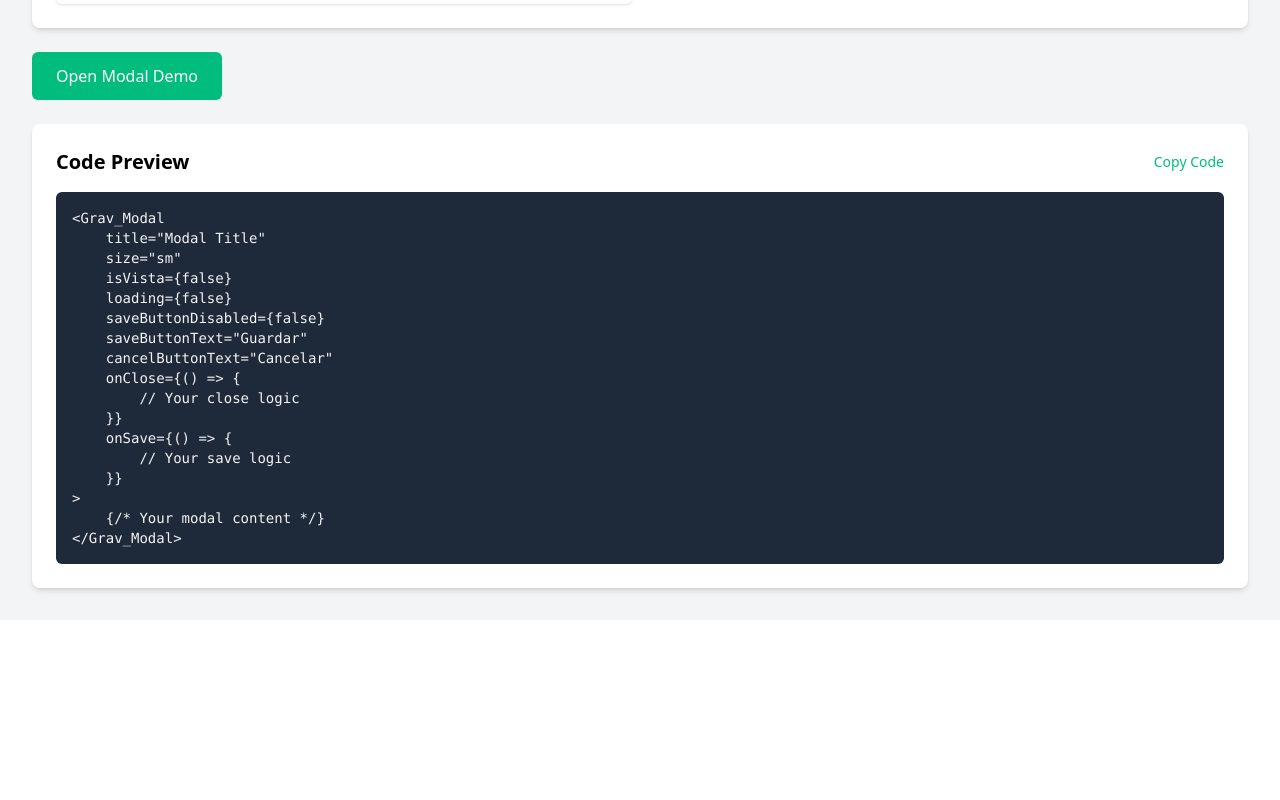
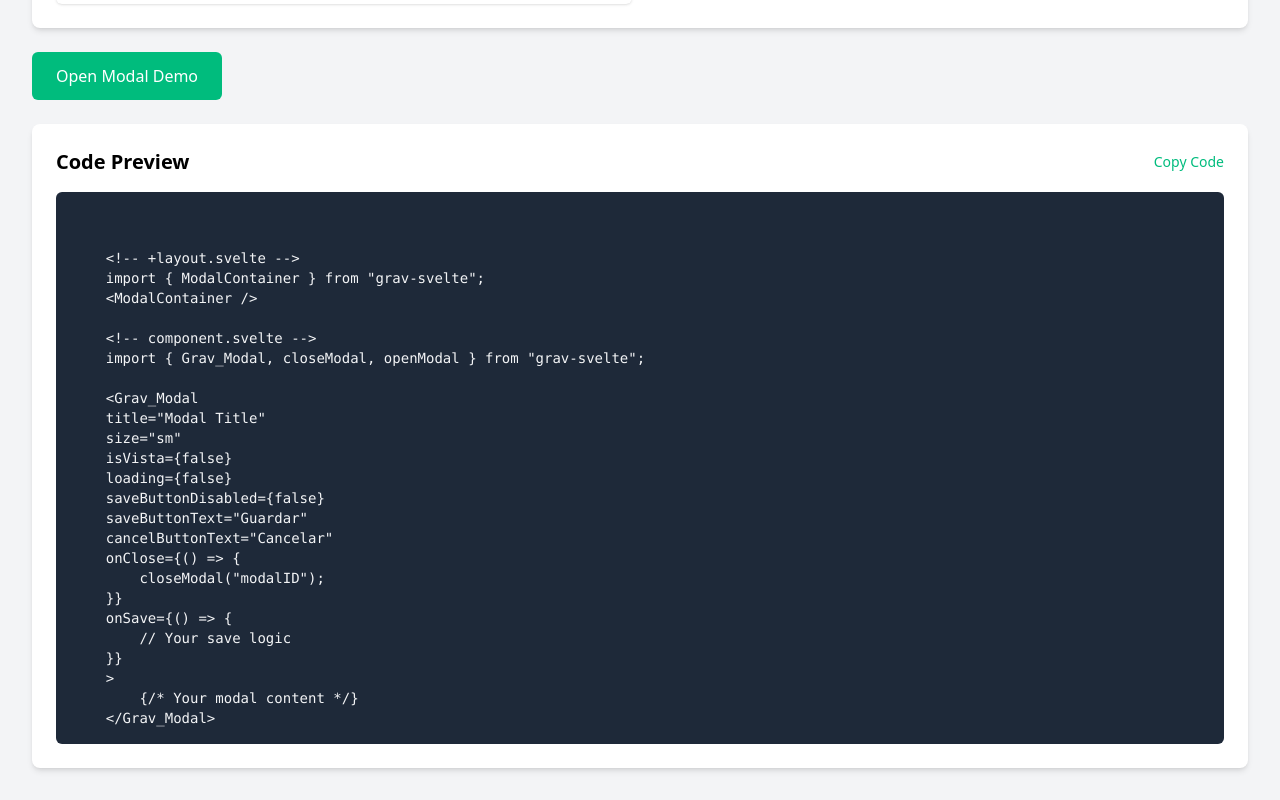
Before and after one commit to InvitafyDev/Grav_Svelte, a SvelteKit app: page /modales in a window 1280 px wide. Shown: the part 448-1248 px from the top of the page. Before the commit the page ends 1068 px from the top, so only its background shows below. Built offline with nearby package versions, Linux system fonts and the light colour scheme.

Commit message:
Mejoras en documentación de Modals

```diff
--- a/package.json
+++ b/package.json
@@ -1,6 +1,6 @@
 {
 	"name": "grav-svelte",
-	"version": "0.0.43",
+	"version": "0.0.44",
 	"description": "A collection of Svelte components",
 	"license": "MIT",
 	"scripts": {
--- a/src/routes/modales/+page.svelte
+++ b/src/routes/modales/+page.svelte
@@ -18,7 +18,16 @@
     const sizes = ["sm", "md", "lg"] as const;
 
     // Function to generate code preview
-    $: codePreview = `<Grav_Modal
+    $: codePreview = `
+
+    <!-- +layout.svelte -->
+    import { ModalContainer } from "grav-svelte";
+    <ModalContainer />
+
+    <!-- component.svelte -->
+    import { Grav_Modal, closeModal, openModal } from "grav-svelte";
+
+    <Grav_Modal
     title="${modalConfig.title}"
     size="${modalConfig.size}"
     isVista={${modalConfig.isVista}}
@@ -27,14 +36,14 @@
     saveButtonText="${modalConfig.saveButtonText}"
     cancelButtonText="${modalConfig.cancelButtonText}"
     onClose={() => {
-        // Your close logic
+        closeModal("modalID");
     }}
     onSave={() => {
         // Your save logic
     }}
->
-    {/* Your modal content */}
-</Grav_Modal>`;
+    >
+        {/* Your modal content */}
+    </Grav_Modal>`;
 </script>
 
 <div class="p-8">
```
